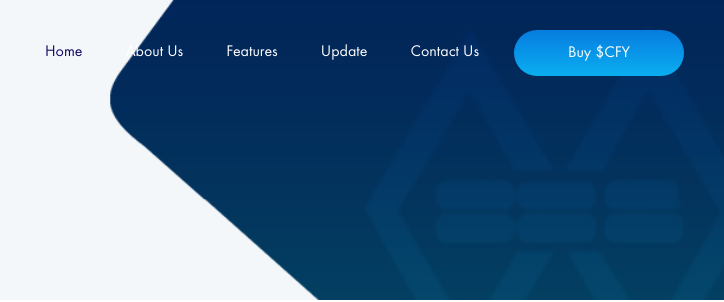
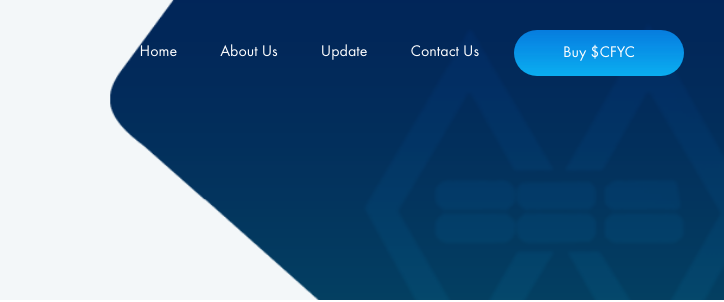
Before and after one commit to codebillions/cryptofy, a plain HTML site: page contact.html in a window 1280 px wide. Shown: the top 302 px of the page, 531-1255 px from the left. Drawn offline with nearby package versions, Linux system fonts and the light colour scheme.

Commit message:
updated coin symbol

```diff
--- a/contact.html
+++ b/contact.html
@@ -57,13 +57,13 @@
 			<a href="" class="site-btn border-0"
 				style="background-image: url('img/color.jpg'); background-size: cover; background-position: center;"
 				data-aos="fade-in" data-aos-delay="900" data-aos-duration="1000" data-aos-once="true">
-				Buy $CFY</a>
+				Buy $CFYC</a>
 			<nav class="main-menu" data-aos="fade-in" data-aos-delay="800" data-aos-duration="1000"
 				data-aos-once="true">
 				<ul class="menu-list">
-					<li><a href="index.html" style="color: #140b69;">Home</a></li>
+					<li><a href="index.html">Home</a></li>
 					<li><a href="about.html">About Us</a></li>
-					<li><a href="index.html">Features</a></li>
+					<!-- <li><a href="index.html">Features</a></li> -->
 					<li><a href="update.html">Update</a></li>
 					<li><a href="contact.html">Contact Us</a></li>
 				</ul>
```
Also changed, not shown: about.html (+3 -3 lines), index.html (+1 -1 lines), update.html (+3 -3 lines).
